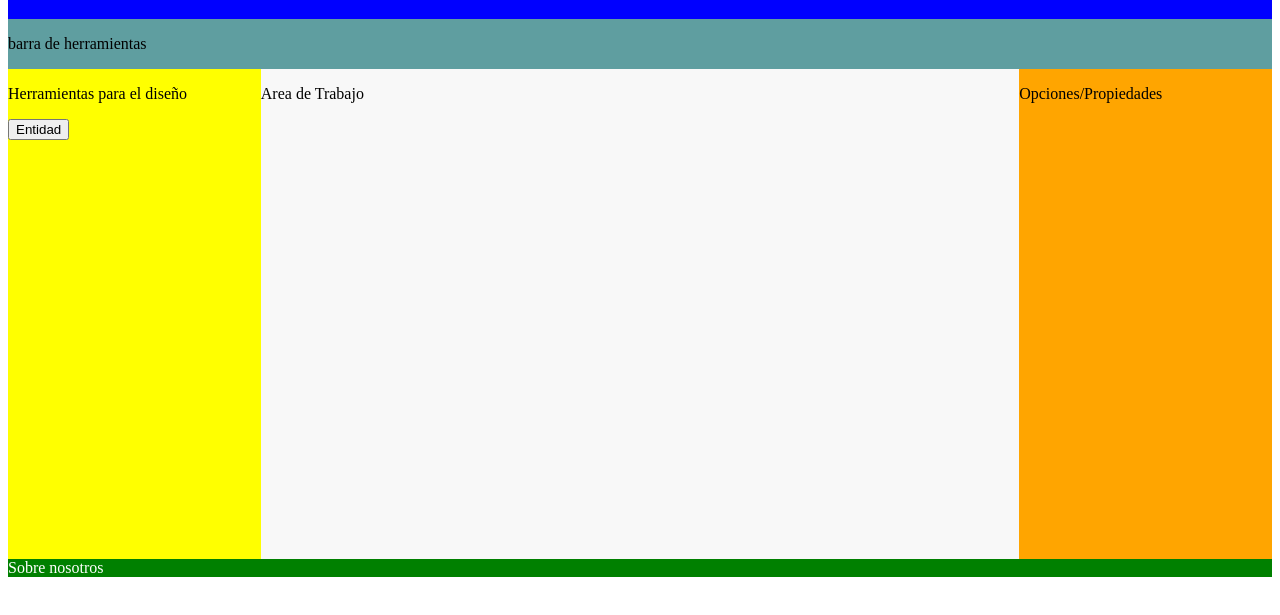
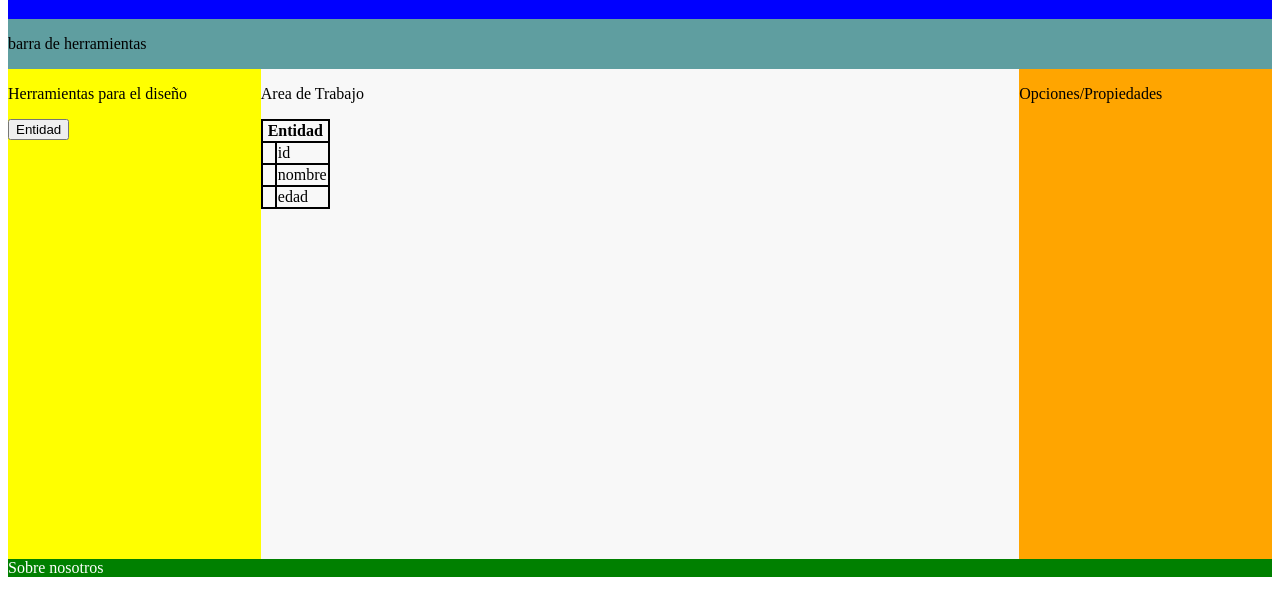
Before and after one commit to wjvelez/DAW-Proyecto, a plain HTML site: page ventanaEdicion.html in a window 1280 px wide. Both pictures are taken after a click on the button "Entidad". Shown: the part 69-684 px from the top of the page. Drawn offline with Linux system fonts and the light colour scheme.

Commit message:
Ahora se carga entidad.xml y se crea un objeto en el canvas

```diff
--- a/assets/paleta/entidad.xml
+++ b/assets/paleta/entidad.xml
@@ -1,5 +1,6 @@
 <?xml version="1.0" encoding="utf-8" ?>
-<entidad height="100" width="100" x="50" y="50" nombre="Entidad">
-    <atributo pk="false" name="Atributo">PROBANDO</atributo>
-    <atributo pk="false" name="Atributo">2</atributo>
+<entidad height="100" width="100" x="50" y="50" tableName="Entidad">
+    <atributo pk="false" name="id"></atributo>
+    <atributo pk="false" name="nombre"></atributo>
+    <atributo pk="false" name="edad"></atributo>
 </entidad>
--- a/css/edicion.css
+++ b/css/edicion.css
@@ -51,3 +51,11 @@ footer {
 	color: white;
     clear: both;
 }
+
+.entidad{
+    border-collapse: collapse;
+}
+
+.entidad, th, td{
+    border: 2px solid black;
+}
--- a/ventanaEdicion.html
+++ b/ventanaEdicion.html
@@ -23,9 +23,25 @@
                 <p>Herramientas para el diseño</p>
                 <button id="btnEntidad">Entidad</button>
             </div>
+
             <div id="canvas">
                 <p>Area de Trabajo</p>
+
+                <!--<table class="entidad draggable" >
+                    <thead>
+                        <tr class="caption">
+                            <th class="table-name" colspan="2">Sin Titulo</th>
+                        </tr>
+                    </thead>
+                    <tbody class="sortable">
+                        <tr class="tr">
+                            <td class="pk">PK</td>
+                            <td>Atributo</td>
+                        </tr>
+                    </tbody>
+                 </table>-->
             </div>
+
             <div class ="prop">
                 <p>Opciones/Propiedades</p>
             </div>
@@ -37,7 +53,11 @@
 			<p>Sobre nosotros</p>
 		</footer>
 
+
+
         <script>
+            //Usado para identifacar a los objetos creados dinamicamente
+            var objectID = 0;
 
             $("#btnEntidad").click(function () {
                 $.ajax({
@@ -50,15 +70,60 @@
                         var height = $(xml).find("entidad").attr("height");
                         var posX = $(xml).find("entidad").attr("x");
                         var posY = $(xml).find("entidad").attr("y");
+                        var name = $(xml).find("entidad").attr("tableName");
 
-                        //prueba
-                        alert("w: " + width + ", h: " + height + ", posX: " + posX + ", posY: " + posY);
+                        var atributos = []
+
+                        $(xml).find("atributo").each(function () {
+                            atributos.push($(this).attr("name"));
+                        })
+
+                        //Crear la entidad y agregarla al area de trabajo
+                        crearNuevaEntidad(width, height, posX, posY, name, atributos);
 
                     }
                 });
             }
             );
 
+            $(".draggable").draggable();
+            $(".sortable").sortable();
+
+            var crearNuevaEntidad = function (width, height, posX, posY, name, atributos) {
+                var id = 'entidad' + objectID
+                var htmltabla = '<table class="entidad draggable" id="' + id + '"><thead><tr class="caption"><th class="table-name" colspan="2">' + name + '</th></tr></thead><tbody class="sortable">'
+
+                var i;
+                for (i = 0; i < atributos.length; i++) {
+                    var tr = '<tr class="tr"><td class="pk" style="width:10px">  </td><td>' + atributos[i] + '</td></tr>'
+                    htmltabla = htmltabla.concat(tr);
+                }
+
+                htmltabla = htmltabla.concat('</tbody></table>');
+
+                $("#canvas").append(htmltabla);
+
+                $("#" + id).draggable();
+
+                varObject++;
+
+                //<table class="entidad draggable">
+                //    <thead>
+                //        <tr class="caption">
+                //            <th class="table-name" colspan="2">Sin Titulo</th>
+                //        </tr>
+                //    </thead>
+                //    <tbody class="sortable">
+                //        <tr class="tr">
+                //            <td class="pk">PK</td>
+                //            <td>Atributo</td>
+                //        </tr>
+                //    </tbody>
+                // </table>
+
+            }
+
+
         </script>
 	</body>
 </html>
```
